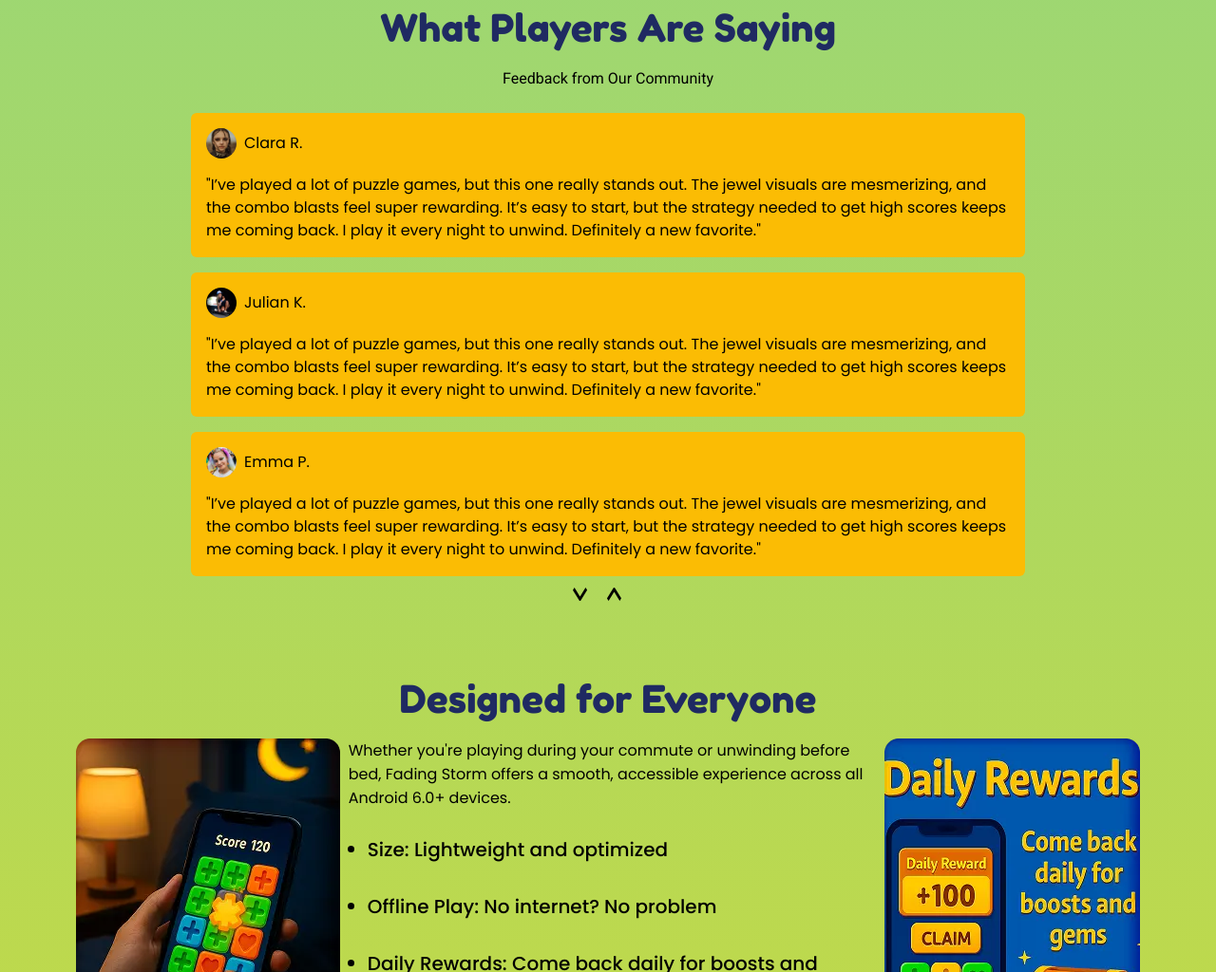
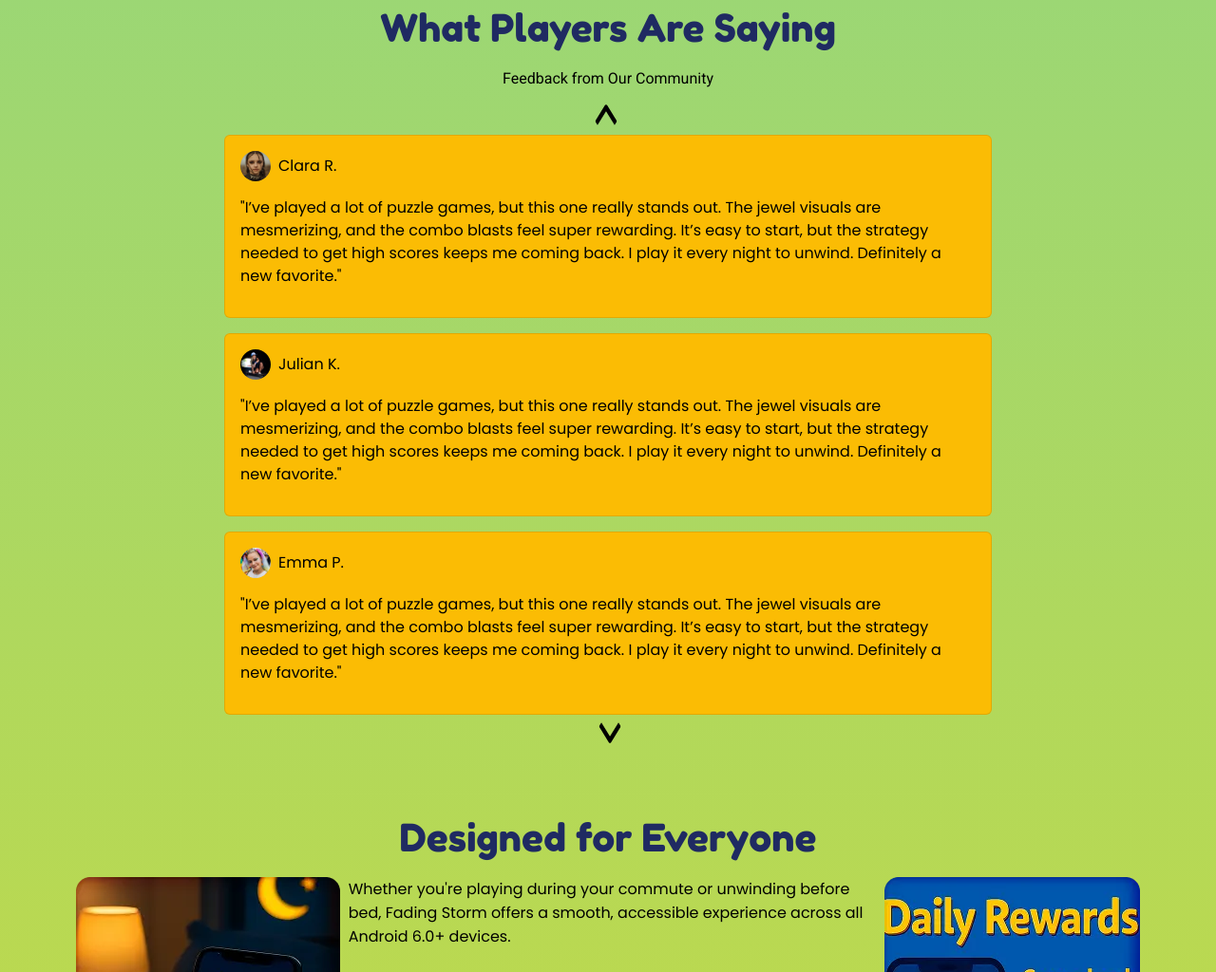
Before and after one commit to Vadimeks/stp-9500, a website built with Vite: page src/index.html in a window 1280 px wide. Shown: the part 4003-5027 px from the top of the page at 95% size. Built offline with nearby package versions, Linux system fonts and the light colour scheme.

Commit message:
add swiper for feedback

```diff
--- a/src/css/feedback.css
+++ b/src/css/feedback.css
@@ -31,66 +31,36 @@
     text-align: center;
 }
 
+.swiper-inner-wrap {
+    position: relative;
+}
+
 .feedback-swipe-block {
-    position: relative;
+
     width: 100%;
     min-height: auto;
-}
-
-.feedback-button {
-    position: absolute;
-    cursor: pointer;
-    width: 24px;
-    height: 24px;
-    background: transparent;
-    border: none;
-    display: flex;
-    align-items: center;
-    justify-content: center;
-    transform: translateY(-50%);
-    top: 50%;
-}
-
-.feedback-button-next {
-    right: 0;
-    padding: 4px 0 4px 4px;
-}
-
-.feedback-button-prev {
-    left: 0;
-    padding: 4px 4px 4px 0;
-}
-
-.feedback-button-next .feedback-icon {
-    transform: rotate(-90deg);
-}
-
-.feedback-button-prev .feedback-icon {
-    transform: rotate(90deg);
-}
-
-.feedback-icon {
-    fill: #000000;
-
+    overflow: hidden;
+    padding: 0px 27px;
 }
 
 .feedback-list {
     display: flex;
-    padding: 14px 27px;
+    flex-direction: row;
+
 }
 
 .feedback-item {
+    border-radius: 6px;
+    border: 1px solid #0000001A;
     width: 100%;
-    margin: 0 auto;
+    max-width: 233px;
+    display: flex;
+    flex-direction: column;
     flex-shrink: 0;
-    display: none;
     padding: 9px 5px;
     background-color: #FBBC04;
-    border-radius: 6px;
-}
-
-.feedback-item:first-child {
-    display: block;
+    box-sizing: border-box;
+    margin: 0;
 }
 
 .feedback-user-info {
@@ -107,59 +77,123 @@
     border-radius: 50%;
 }
 
+.feedback-button {
+    position: absolute;
+    cursor: pointer;
+    width: 24px;
+    height: 24px;
+    background: transparent;
+    border: none;
+    display: flex !important;
+    align-items: center;
+    justify-content: center;
+    transform: translateY(-50%);
+    top: 50%;
+    z-index: 10;
+    color: transparent;
+}
+
+.feedback-button.swiper-button-next {
+    right: 0;
+    padding: 4px 0 4px 4px;
+}
+
+.feedback-button.swiper-button-prev {
+    left: 0;
+    padding: 4px 4px 4px 0;
+}
+
+.swiper-button-next .feedback-icon {
+    transform: rotate(-90deg);
+}
+
+.swiper-button-prev .feedback-icon {
+    transform: rotate(90deg);
+}
+
+.feedback-icon {
+    fill: #000000;
+
+}
 
 @media screen and (min-width: 1200px) {
     .feedback-section {
-        padding: 40px 135px;
+        padding: 40px 0;
+        margin: 0 auto;
     }
 
     .feedback-container {
-        max-width: 930px;
-        padding: 0 26px;
+        max-width: 1200px;
+        padding: 0 161px;
     }
 
-    .feedback-swipe-block {
-        padding-bottom: 31px;
-        min-height: auto;
+    .swiper-inner-wrap {
+        padding: 31px 0 !important;
+        height: 673px;
+        position: relative;
     }
 
-    .feedback-item {
+    .feedback-swipe-block.swiper.mySwiper.swiper-initialized {
+        width: 878px;
+        height: 611px;
+        margin: 0 auto;
+
+        overflow: hidden;
+    }
+
+    .feedback-list.swiper-wrapper {
+        display: flex;
+        flex-direction: column;
+        gap: 16px;
+    }
+
+    .feedback-text-block {
+        margin-bottom: 0;
+    }
+
+    .feedback-article {
+        width: 100%;
+    }
+
+    p.feedback-text {
+        margin-bottom: 16px;
+    }
+
+    .feedback-item.swiper-slide,
+    .feedback-item.swiper-slide.swiper-slide-active {
         display: block;
         padding: 16px;
+        width: 100%;
+        max-height: 193px !important;
+        max-width: none;
+        box-sizing: border-box;
+        margin: 0 !important;
     }
 
-    .feedback-list {
-        display: flex;
-        flex-direction: column;
-        padding: 0;
-        gap: 16px;
 
-    }
-
-    .feedback-button {
-        bottom: 0;
-        top: auto;
-        transform: translateX(-50%);
-        padding: 4px;
-    }
-
-    .feedback-button-next {
-        bottom: 0;
-        left: calc(50% - 30px);
+    .feedback-button.swiper-button-next,
+    .feedback-button.swiper-button-prev {
+        left: 50%;
         transform: translateX(-50%);
     }
 
-    .feedback-button-prev {
-        bottom: 0;
-        left: calc(50% + 6px);
-
+    .feedback-button.swiper-button-next {
+        bottom: -10px;
+        top: auto;
+        right: auto;
     }
 
-    .feedback-button-prev .feedback-icon {
+    .feedback-button.swiper-button-prev {
+        top: 10px;
+        bottom: auto;
+    }
+
+    .feedback-button.swiper-button-prev .feedback-icon {
         transform: rotate(180deg);
     }
 
-    .feedback-button-next .feedback-icon {
+    .feedback-button.swiper-button-next .feedback-icon {
         transform: rotate(0);
     }
+
 }
--- /dev/null
+++ b/src/css/swiper-custom.css
@@ -0,0 +1,12 @@
+.swiper-button-prev:after,
+.swiper-button-next:after {
+    content: none !important;
+}
+
+.swiper.mySwiper.swiper-initialized {
+    padding: 0 35px;
+}
+
+.swiper-slide-active {
+    max-width: 288px;
+}
--- a/src/js/feedback.js
+++ b/src/js/feedback.js
@@ -0,0 +1,27 @@
+import { initializeSwiper } from './swiper-custom.js';
+
+const feedbackSwiper = initializeSwiper(
+  '.feedback-swipe-block',
+  {
+    breakpoints: {
+      0: {
+        enabled: true,
+        direction: 'horizontal',
+        slidesPerView: 1,
+        spaceBetween: 36,
+        loop: true,
+        centeredSlides: true,
+      },
+      1200: {
+        enabled: true,
+        direction: 'vertical',
+        slidesPerView: 3,
+        spaceBetween: 16,
+        loop: true,
+        centeredSlides: false,
+      },
+    },
+  },
+  '.feedback-button.swiper-button-next',
+  '.feedback-button.swiper-button-prev'
+);
--- a/src/js/join-our-community.js
+++ b/src/js/join-our-community.js
@@ -1,7 +1,7 @@
 import { initializeSwiper } from './swiper-custom.js';
 
 const joinCommunitySwiper = initializeSwiper(
-  '.mySwiper',
+  '.join-our-community-cards',
   {},
   '.join-button.swiper-button-next',
   '.join-button.swiper-button-prev'
--- a/src/main.js
+++ b/src/main.js
@@ -1,3 +1,4 @@
 // import './js/burgerMenu';
 import './js/cookies';
 import './js/join-our-community';
+import './js/feedback.js';
--- a/src/partials/feedback.html
+++ b/src/partials/feedback.html
@@ -5,61 +5,116 @@
                 <h2 class="feedabck-header">What Players Are Saying</h2>
                 <p class="feedback-text">Feedback from Our Community</p>
             </div>
-            <div class="feedback-swipe-block">
-                <ul class="feedback-list">
-                    <li class="feedback-item">
+            <div class="swiper-inner-wrap">
+                <div class="feedback-swipe-block swiper mySwiper">
+
+                    <ul class="feedback-list swiper-wrapper">
+                        <li class="feedback-item swiper-slide">
                             <div class="feedback-user-info">
                                 <img class="feedback-user-photo" src="/img/feedback/user-one.webp" alt="User photo">
                                 <p class="feedback-user-name">Clara R.</p>
                             </div>
-                        <p class="feedback-article">"I’ve played a lot of puzzle games, but this one really stands out.
+                            <p class="feedback-article">"I’ve played a lot of puzzle games, but this one really stands
+                                out.
                                 The
                                 jewel visuals are mesmerizing, and the combo
-                            blasts feel super rewarding. It’s easy to start, but the strategy needed to get high scores
+                                blasts feel super rewarding. It’s easy to start, but the strategy needed to get high
+                                scores
                                 keeps me
                                 coming back. I play
                                 it every night to unwind. Definitely a new favorite."</p>
                         </li>
-                    <li class="feedback-item">
+                        <li class="feedback-item swiper-slide">
                             <div class="feedback-user-info">
                                 <img class="feedback-user-photo" src="/img/feedback/user-two.webp" alt="User photo">
                                 <p class="feedback-user-name">Julian K.</p>
                             </div>
-                        <p class="feedback-article">"I’ve played a lot of puzzle games, but this one really stands out.
+                            <p class="feedback-article">"I’ve played a lot of puzzle games, but this one really stands
+                                out.
                                 The
                                 jewel visuals are mesmerizing, and the combo
-                            blasts feel super rewarding. It’s easy to start, but the strategy needed to get high scores
+                                blasts feel super rewarding. It’s easy to start, but the strategy needed to get high
+                                scores
                                 keeps me
                                 coming back. I play
                                 it every night to unwind. Definitely a new favorite."</p>
                         </li>
-                    <li class="feedback-item">
+                        <li class="feedback-item swiper-slide">
                             <div class="feedback-user-info">
                                 <img class="feedback-user-photo" src="/img/feedback/user-three.webp" alt="User photo">
                                 <p class="feedback-user-name">Emma P.</p>
                             </div>
-                        <p class="feedback-article">"I’ve played a lot of puzzle games, but this one really stands out.
+                            <p class="feedback-article">"I’ve played a lot of puzzle games, but this one really stands
+                                out.
                                 The
                                 jewel visuals are mesmerizing, and the combo
-                            blasts feel super rewarding. It’s easy to start, but the strategy needed to get high scores
+                                blasts feel super rewarding. It’s easy to start, but the strategy needed to get high
+                                scores
+                                keeps me
+                                coming back. I play
+                                it every night to unwind. Definitely a new favorite."</p>
+                        </li>
+                        <li class="feedback-item swiper-slide">
+                            <div class="feedback-user-info">
+                                <img class="feedback-user-photo" src="/img/feedback/user-one.webp" alt="User photo">
+                                <p class="feedback-user-name">Clara R.</p>
+                            </div>
+                            <p class="feedback-article">"I’ve played a lot of puzzle games, but this one really stands
+                                out.
+                                The
+                                jewel visuals are mesmerizing, and the combo
+                                blasts feel super rewarding. It’s easy to start, but the strategy needed to get high
+                                scores
+                                keeps me
+                                coming back. I play
+                                it every night to unwind. Definitely a new favorite."</p>
+                        </li>
+                        <li class="feedback-item swiper-slide">
+                            <div class="feedback-user-info">
+                                <img class="feedback-user-photo" src="/img/feedback/user-two.webp" alt="User photo">
+                                <p class="feedback-user-name">Julian K.</p>
+                            </div>
+                            <p class="feedback-article">"I’ve played a lot of puzzle games, but this one really stands
+                                out.
+                                The
+                                jewel visuals are mesmerizing, and the combo
+                                blasts feel super rewarding. It’s easy to start, but the strategy needed to get high
+                                scores
+                                keeps me
+                                coming back. I play
+                                it every night to unwind. Definitely a new favorite."</p>
+                        </li>
+                        <li class="feedback-item swiper-slide">
+                            <div class="feedback-user-info">
+                                <img class="feedback-user-photo" src="/img/feedback/user-three.webp" alt="User photo">
+                                <p class="feedback-user-name">Emma P.</p>
+                            </div>
+                            <p class="feedback-article">"I’ve played a lot of puzzle games, but this one really stands
+                                out.
+                                The
+                                jewel visuals are mesmerizing, and the combo
+                                blasts feel super rewarding. It’s easy to start, but the strategy needed to get high
+                                scores
                                 keeps me
                                 coming back. I play
                                 it every night to unwind. Definitely a new favorite."</p>
                         </li>
                     </ul>
 
-                <button type="button" class="feedback-button feedback-button-next">
+
+
+
+                </div>
+                <button type="button" class="feedback-button swiper-button-next">
                     <svg class="feedback-icon" width="15" height="16">
                         <use href="./sprite.svg#icon-v-arrow-down"></use>
                     </svg>
                 </button>
-                <button type="button" class="feedback-button feedback-button-prev">
+                <button type="button" class="feedback-button swiper-button-prev">
                     <svg class="feedback-icon" width="15" height="16">
                         <use href="./sprite.svg#icon-v-arrow-down"></use>
                     </svg>
                 </button>
-
-
             </div>
         </div>
     </div>
```
Also changed, not shown: src/css/join-our-community.css (+40 -52 lines). Lines whose indentation alone changed are shown as unchanged.
